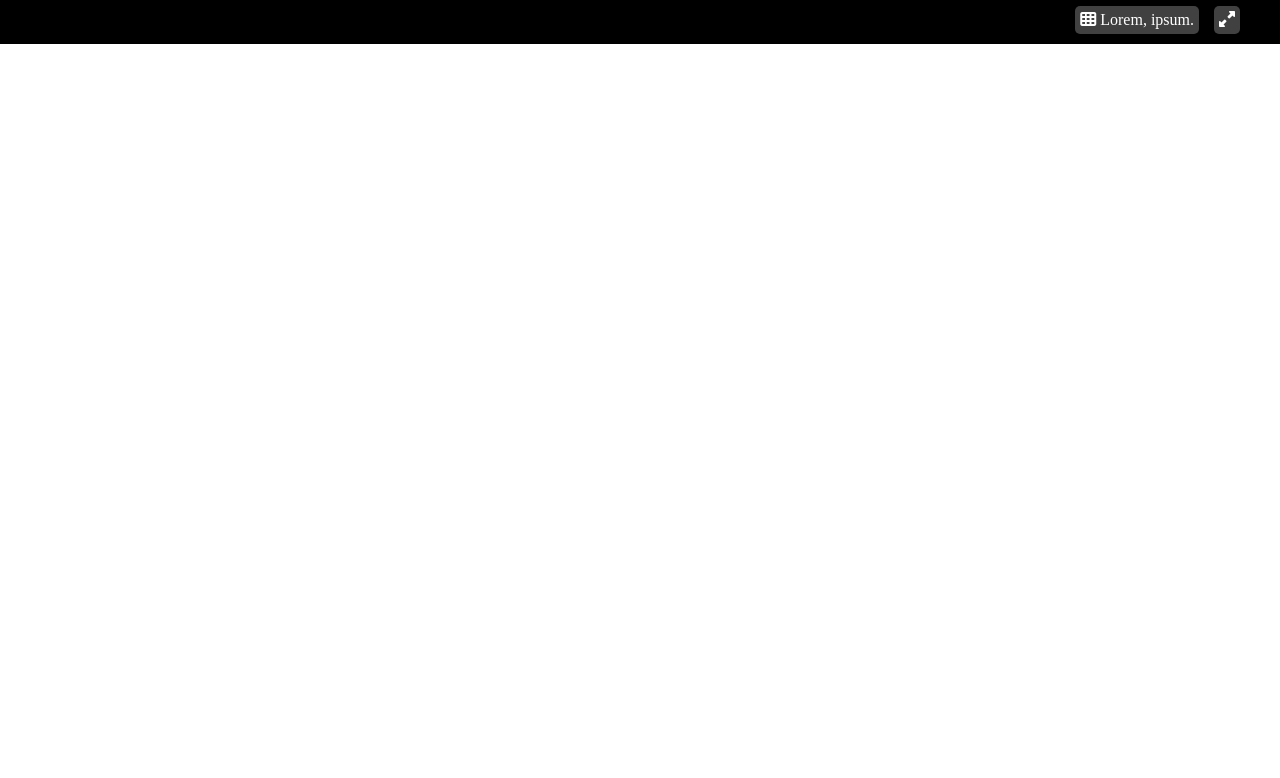
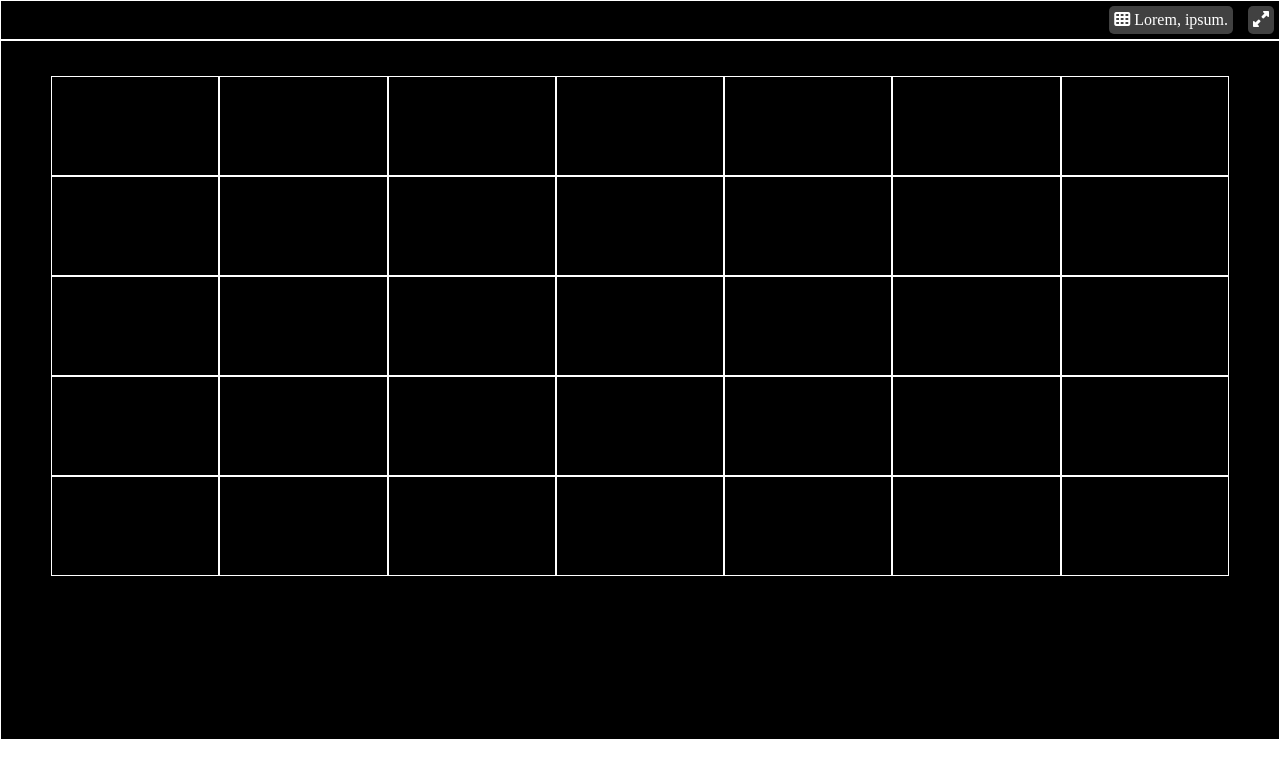
Before and after one commit to CristianUrsino/html-css-zoom, a plain HTML site: page index.html in a window 1280 px wide. Drawn offline with Linux system fonts and the light colour scheme.

Commit message:
main structured

```diff
--- a/index.html
+++ b/index.html
@@ -17,7 +17,48 @@
         </div>
     </header>
 
-    <main class="debug"></main>
+    <main class="debug">
+        <div class="container">
+            <div class="card-wrapper">
+                <div class="card debug"></div>
+                <div class="card debug"></div>
+                <div class="card debug"></div>
+                <div class="card debug"></div>
+                <div class="card debug"></div>
+                <div class="card debug"></div>
+                <div class="card debug"></div>
+                <div class="card debug"></div>
+                <div class="card debug"></div>
+                <div class="card debug"></div>
+                <div class="card debug"></div>
+                <div class="card debug"></div>
+                <div class="card debug"></div>
+                <div class="card debug"></div>
+                <div class="card debug"></div>
+                <div class="card debug"></div>
+                <div class="card debug"></div>
+                <div class="card debug"></div>
+                <div class="card debug"></div>
+                <div class="card debug"></div>
+                <div class="card debug"></div>
+                <div class="card debug"></div>
+                <div class="card debug"></div>
+                <div class="card debug"></div>
+                <div class="card debug"></div>
+                <div class="card debug"></div>
+                <div class="card debug"></div>
+                <div class="card debug"></div>
+                <div class="card debug"></div>
+                <div class="card debug"></div>
+                <div class="card debug"></div>
+                <div class="card debug"></div>
+                <div class="card debug"></div>
+                <div class="card debug"></div>
+                <div class="card debug"></div>
+
+            </div>
+        </div>
+    </main>
 
     <footer class="debug"></footer>
 </body>
--- a/style/style.css
+++ b/style/style.css
@@ -11,12 +11,12 @@
     --tertiary-color:#414141;
 }
 .debug{
-    border: 1px solid black;
+    border: 1px solid white;
 }
-.container{
-    max-width: 1200px;
+/* .container{
+    max-width: 1500px;
     margin: 0 auto;
-}
+} */
 .text-white{
     color: #fff;
 }
@@ -24,6 +24,7 @@
 header{
     background-color: var(--primary-color);
     width: 100%;
+    height: 40px;
     padding: 5px;
 }
 header .container{
@@ -37,3 +38,29 @@ header .container div{
     border-radius: 5px;
 }
 /* main  */
+main{
+    background-color: var(--primary-color);
+    width: 100%;
+    height: calc(100vh - 100px);
+    overflow-y:auto;
+}
+.card-wrapper{
+    display: flex;
+    flex-flow: row wrap;
+    justify-content: center;
+    align-items: flex-start;
+    align-content: flex-start;
+    padding: 35px 50px 20px;
+}
+.card{
+    width: calc(100% / 7);
+    min-width: 150px;
+    height: calc(100vw / 14);
+    min-height: 100px;
+    padding: 10px;
+}
+/* footer  */
+footer{
+    height: 60px;
+    width: 100%;
+}
```
Also changed, not shown: 1 other file.
